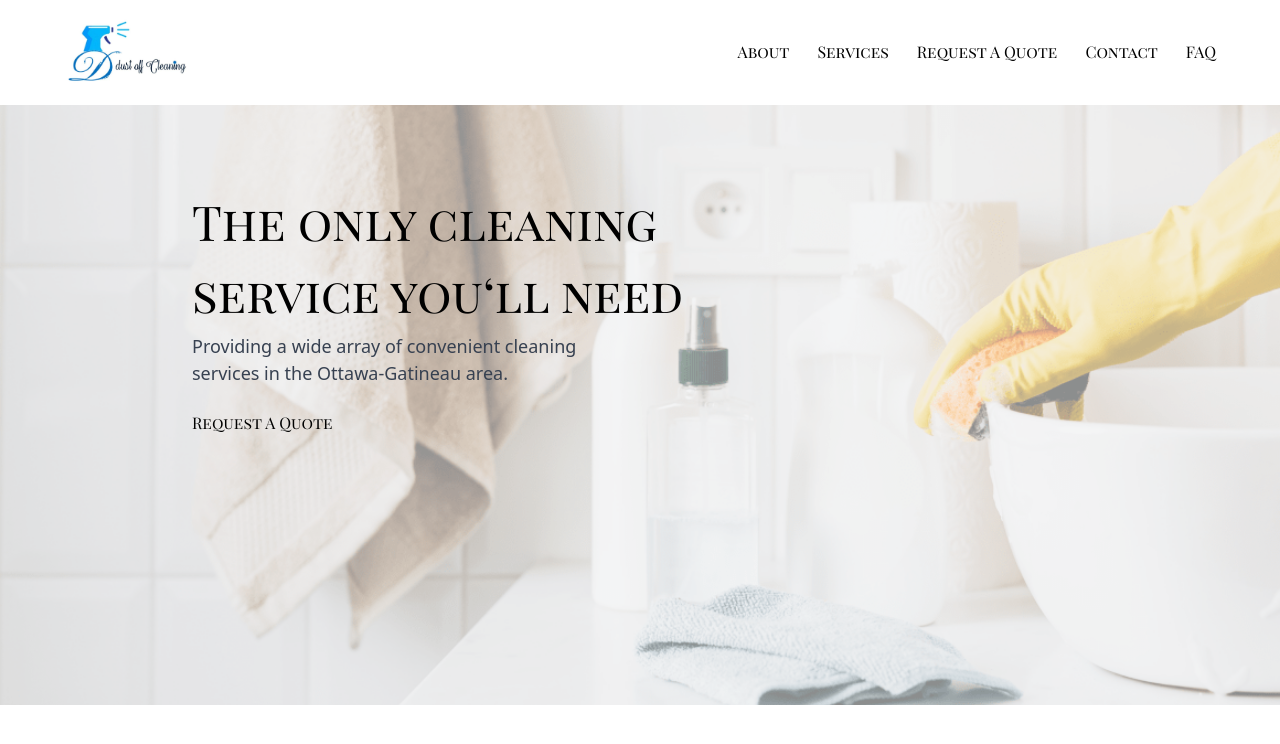
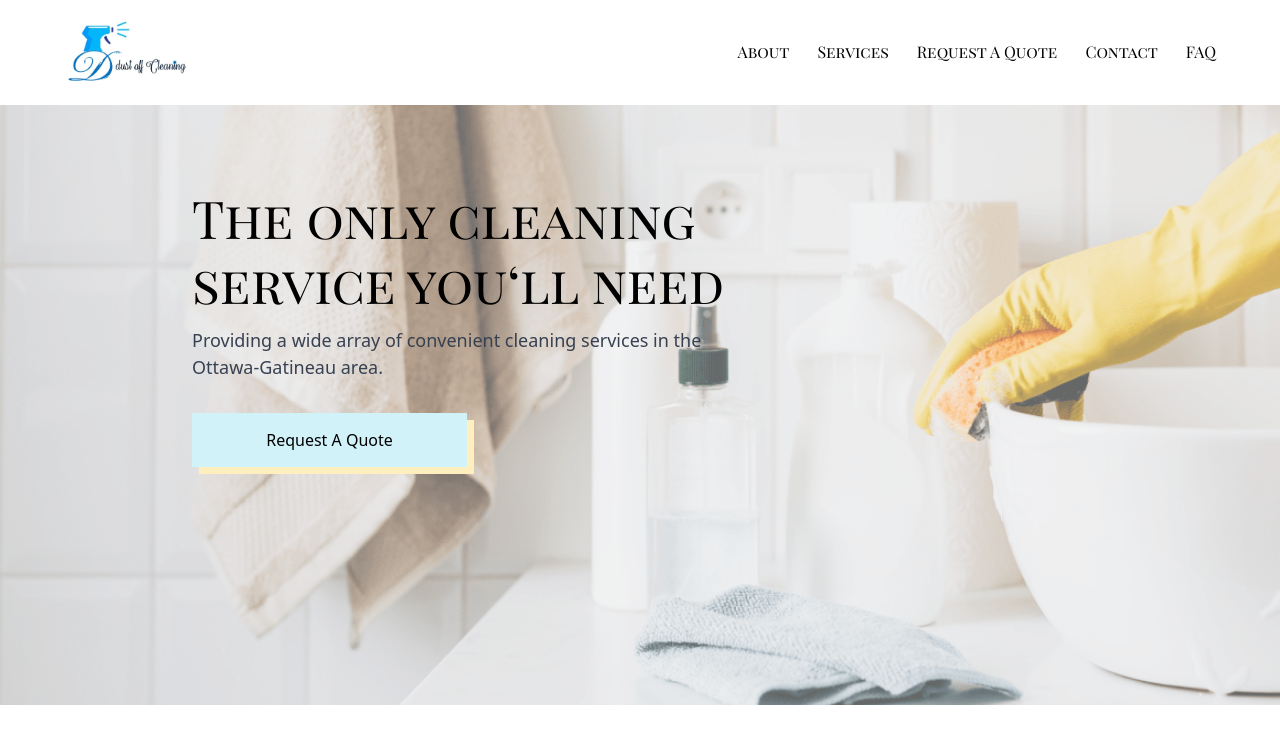
Before and after one commit to tristandasilva/ddustoffcleaning, a Next.js app: page / in a window 1280 px wide. Shown: the top 744 px of the page. Built offline with nearby package versions, Linux system fonts and the light colour scheme.

Commit message:
Adding styled button to hero

```diff
--- /dev/null
+++ b/app/components/StyledButton.jsx
@@ -0,0 +1,12 @@
+import React from 'react';
+import Link from 'next/link';
+
+const StyledButton = (props) => {
+  return (
+    <button className='styledBtn font-sans max-w-[50%]'>
+      <Link href={props.path}>{props.text}</Link>
+    </button>
+  );
+};
+
+export default StyledButton;
--- a/app/globals.css
+++ b/app/globals.css
@@ -15,7 +15,7 @@
   display: block;
   width: 100%;
   height: 100%;
-  background-color: #ffffff88;
+  background-color: #ffffff60;
   position: absolute;
   top: 0;
   left: 0;
@@ -24,3 +24,9 @@
 li a {
   font-size: 16px;
 }
+
+.styledBtn {
+  padding: 15px 50px;
+  background-color: #d2f2fa;
+  box-shadow: 7px 7px 0px #ffefbe;
+}
--- a/app/page.js
+++ b/app/page.js
@@ -1,5 +1,6 @@
 import Navbar from './components/Nav/Navbar';
 import Link from 'next/link';
+import StyledButton from './components/StyledButton';
 
 export default function Home() {
   return (
@@ -8,17 +9,15 @@ export default function Home() {
         <Navbar />
         <div className='hero-section'>
           <div className='overlay'>
-            <div className='pl-48 pt-20'>
-              <h1 className='text-[48px] max-w-[550px]'>
+            <div className='md:ml-48 md:mr-0 mt-20 mx-5 flex flex-col max-w-[550px]'>
+              <h1 className='text-[48px] xl:text-[52px] leading-tight'>
                 The only cleaning service you&lsquo;ll need
               </h1>
-              <p className='font-sans max-w-[400px] text-gray-700 text-[18px] mt-1 mb-6'>
+              <p className='font-sans text-gray-700 text-[18px] mt-3 mb-8'>
                 Providing a wide array of convenient cleaning services in the
                 Ottawa-Gatineau area.
               </p>
-              <button>
-                <Link href='/quote'>Request A Quote</Link>
-              </button>
+              <StyledButton path='/quote' text='Request A Quote' />
             </div>
           </div>
         </div>
```
